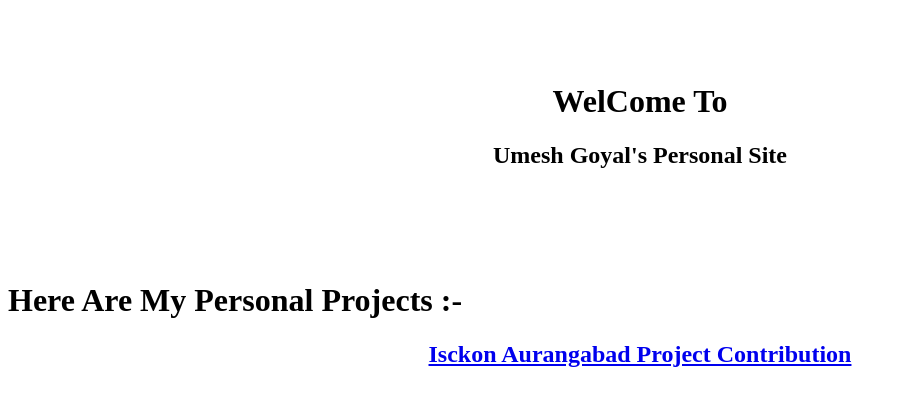
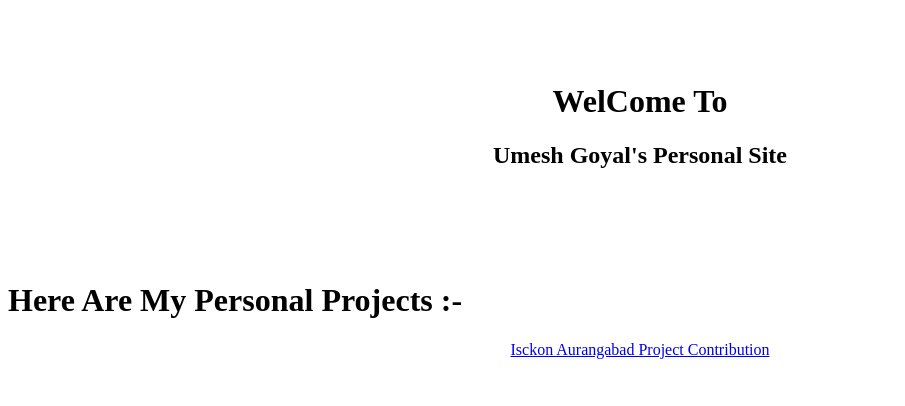
Before and after one commit to goyalper/welcome, a plain HTML site: page index.html in a window 1280 px wide. Shown: the whole page, without its empty margins (0-905 px from the left). Drawn offline with Linux system fonts and the light colour scheme.

Commit message:
Revert "ADDED FONT SIZE"
This reverts commit 5915e15ddd6ce48a9ee11bb271d6bf43e244a13b.

```diff
--- a/index.html
+++ b/index.html
@@ -8,4 +8,4 @@
 <h1>Here Are My Personal Projects :-</h1>
 <center>
 
-    <h2><a href="/apps/Isckon_Project/project-isckon.html">Isckon Aurangabad Project Contribution</a></h2>
+    <a href="/apps/Isckon_Project/project-isckon.html">Isckon Aurangabad Project Contribution</a>
```
